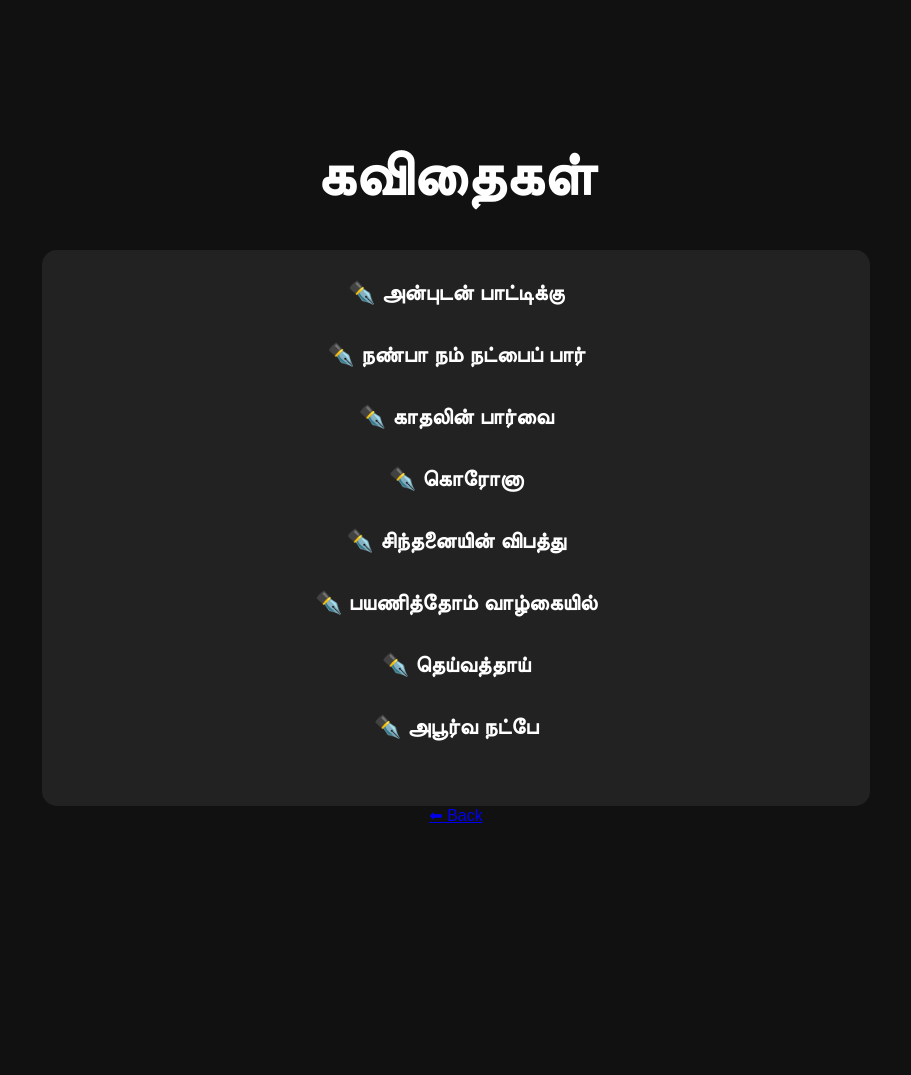
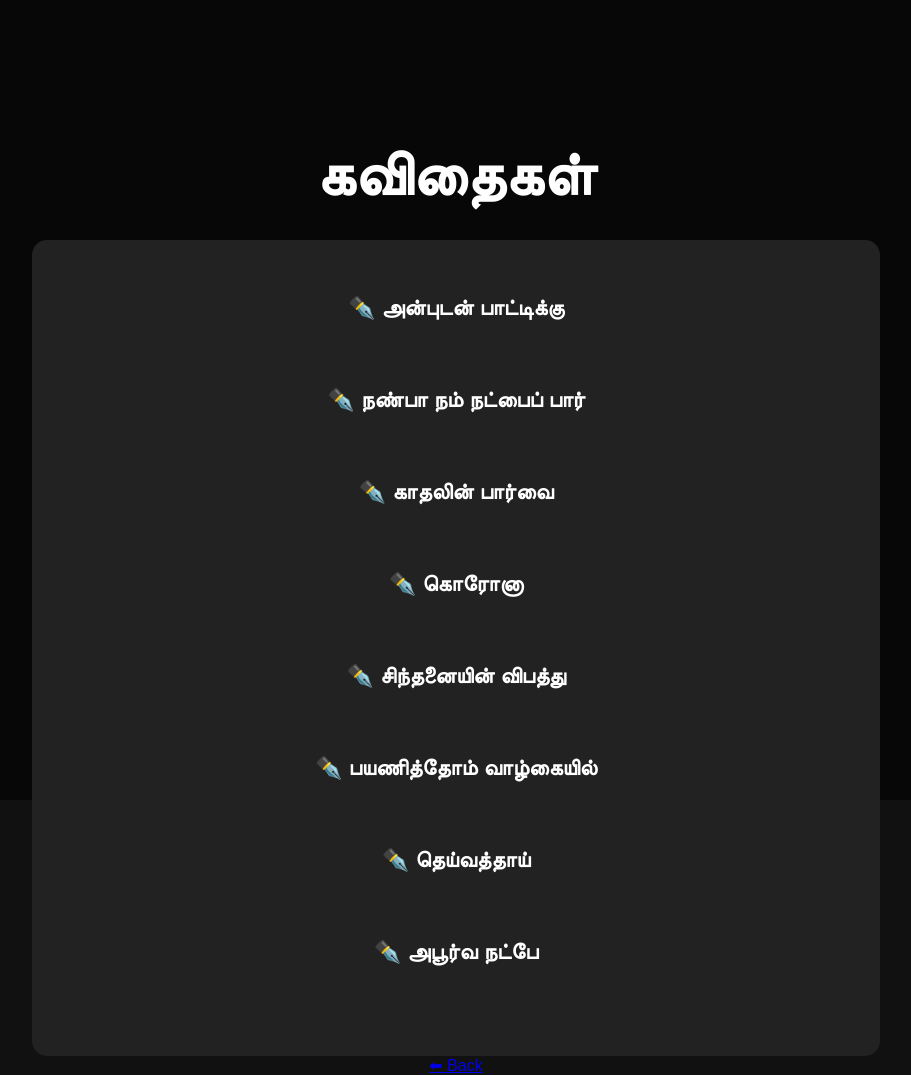
Before and after one commit to coopervignesh/mywebsite, a Flask app: page /poem in a window 1280 px wide. Shown: the whole page, without its empty margins (184-1095 px from the left). Before the commit the page ends 823 px from the top, so only its background shows below. Run offline with Flask 3, Linux system fonts and the light colour scheme.

Commit message:
Add files via upload

```diff
--- a/static/style.css
+++ b/static/style.css
@@ -1,37 +1,65 @@
-body{
-margin:0;
-font-family:Arial;
-color:white;
+/* ========================= */
+/* BACKGROUND VIDEO */
+/* ========================= */
+
+#bg-video{
+  position: fixed;
+  right: 0;
+  bottom: 0;
+  min-width: 100%;
+  min-height: 100%;
+  object-fit: cover;
+  z-index: -2;
 }
 
-#bgVideo{
+/* Dark overlay */
+body::before{
+  content:"";
   position:fixed;
-right:0;
-bottom:0;
-min-width:100%;
-min-height:100%;
+  top:0;
+  left:0;
+  width:100%;
+  height:100%;
+  background:rgba(0,0,0,0.6);
   z-index:-1;
 }
 
+/* ========================= */
+/* GENERAL BODY */
+/* ========================= */
+
+body{
+  margin:0;
+  font-family:Arial, sans-serif;
+  color:white;
+  text-align:center;
+}
+
+/* ========================= */
+/* HOME PAGE CONTENT */
+/* ========================= */
+
 .overlay{
-text-align:center;
-margin-top:150px;
-background:rgba(0,0,0,0.5);
-padding:40px;
+  margin-top:200px;
 }
 
 h1{
   font-size:60px;
+  margin-bottom:30px;
 }
+
+/* Social buttons */
 
 .social a{
   display:inline-block;
   margin:10px;
-padding:12px 20px;
-background:#ffffff22;
+  padding:12px 25px;
+  background:rgba(255,255,255,0.2);
   color:white;
   text-decoration:none;
-border-radius:10px;
+  border-radius:12px;
+  font-size:18px;
+  transition:0.3s;
 }
 
 .social a:hover{
@@ -39,40 +67,44 @@ background:white;
   color:black;
 }
 
-/* Poem Page */
+/* ========================= */
+/* POEM PAGE */
+/* ========================= */
 
 .poem-bg{
   background:#111;
-text-align:center;
+  min-height:100vh;
   padding-top:100px;
 }
+
+/* Poem container */
 
 .poem-box{
   background:#222;
   margin:auto;
   width:60%;
-padding:30px;
+  padding:40px;
   border-radius:15px;
 }
-/* Poem title styling */
+
+/* Poem titles (links) */
 
 .poem-box a{
   display:block;
-text-align:center;
   font-size:22px;
   font-weight:bold;
   color:white;
   text-decoration:none;
+  margin:15px 0;
 }
 
 .poem-box a:hover{
   color:#ffd700;
 }
 
-/* Center poem content */
+/* Poem content */
 
 .poem-box p{
-text-align:center;
   font-size:20px;
   line-height:1.8;
 }
```
Also changed, not shown: templates/index.html (+9 -3 lines), app.py (line endings or trailing spaces), 1 other file. Lines whose indentation alone changed are shown as unchanged.
